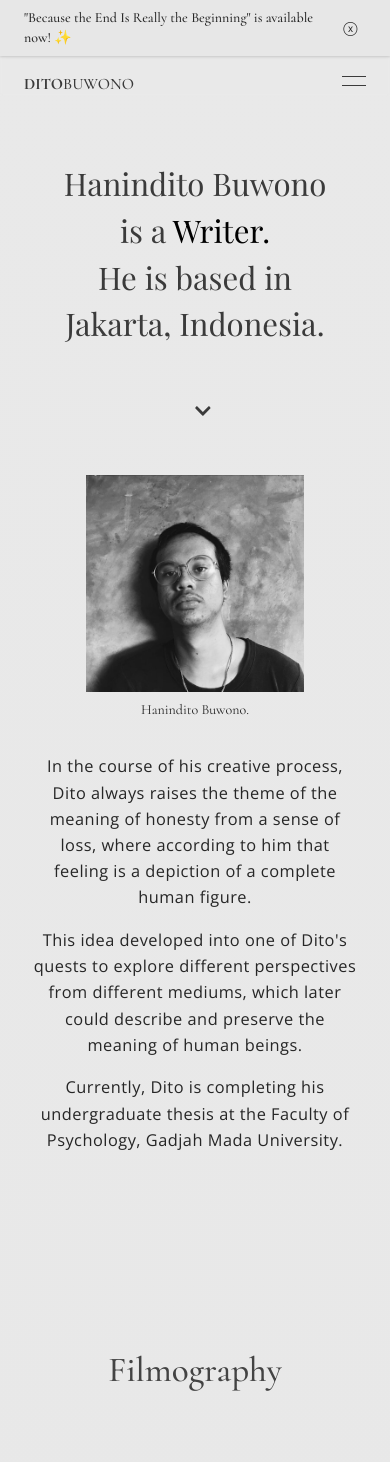
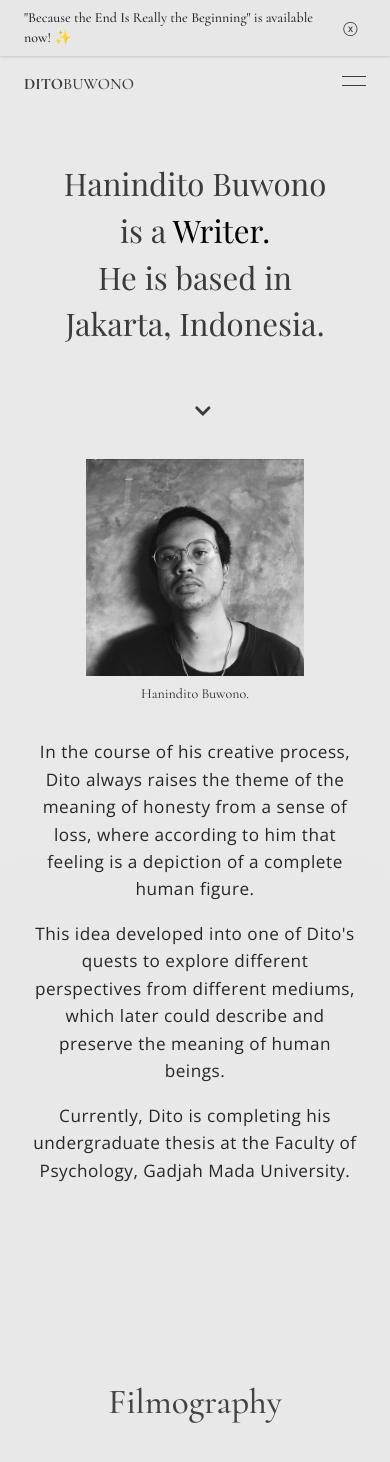
Before and after one commit to andikawilliam/ditobuwono, a Vue app: page / in a window 390 px wide. Shown: the top 1462 px of the page. Built offline with nearby package versions, Linux system fonts and the light colour scheme.

Commit message:
add delay to animation

```diff
--- a/src/pages/PageAbout.vue
+++ b/src/pages/PageAbout.vue
@@ -55,7 +55,7 @@ p {
   }
 
   .about-text {
-    font-size: 2.4vw;
+    font-size: 2.2vw;
     letter-spacing: 0.03em;
     line-height: 1.5em;
   }
@@ -70,7 +70,7 @@ p {
   }
 
   .about-text {
-    font-size: 4.2vw;
+    font-size: 4.4vw;
     letter-spacing: 0.03em;
     line-height: 1.6em;
   }
--- a/src/pages/PageMain.vue
+++ b/src/pages/PageMain.vue
@@ -1,5 +1,5 @@
 <template>
-  <div class="pt-16 pb-32 md:pt-16 md:pb-40 lg:pt-40 lg:pb-24 xl:pt-48" id="home">
+  <div class="pt-16 pb-28 md:pt-16 md:pb-40 lg:pt-40 lg:pb-24 xl:pt-48" id="home">
     <div class="flex px-6 md:px-24">
       <div class="portfolios-main text-current text-center lg:text-left mx-auto">
         <div class="font-playfair-display">
@@ -39,7 +39,7 @@ export default Vue.extend({
   name: "PageMain",
   mounted() {
     const tl = new TimelineMax();
-    tl.fromTo(".main-text", { autoAlpha: 0, y: 40 }, { autoAlpha: 1, y: 0, duration: 1, stagger: 3 });
+    tl.fromTo(".main-text", { autoAlpha: 0, y: 40 }, { autoAlpha: 1, y: 0, duration: 1, stagger: 3, delay: 0.2 });
     tl.to(".down-notice", { autoAlpha: 1, y: 10, duration: 0.5 });
     tl.to("#notification", { autoAlpha: 1, height: "auto", duration: 0.5 });
 
```
